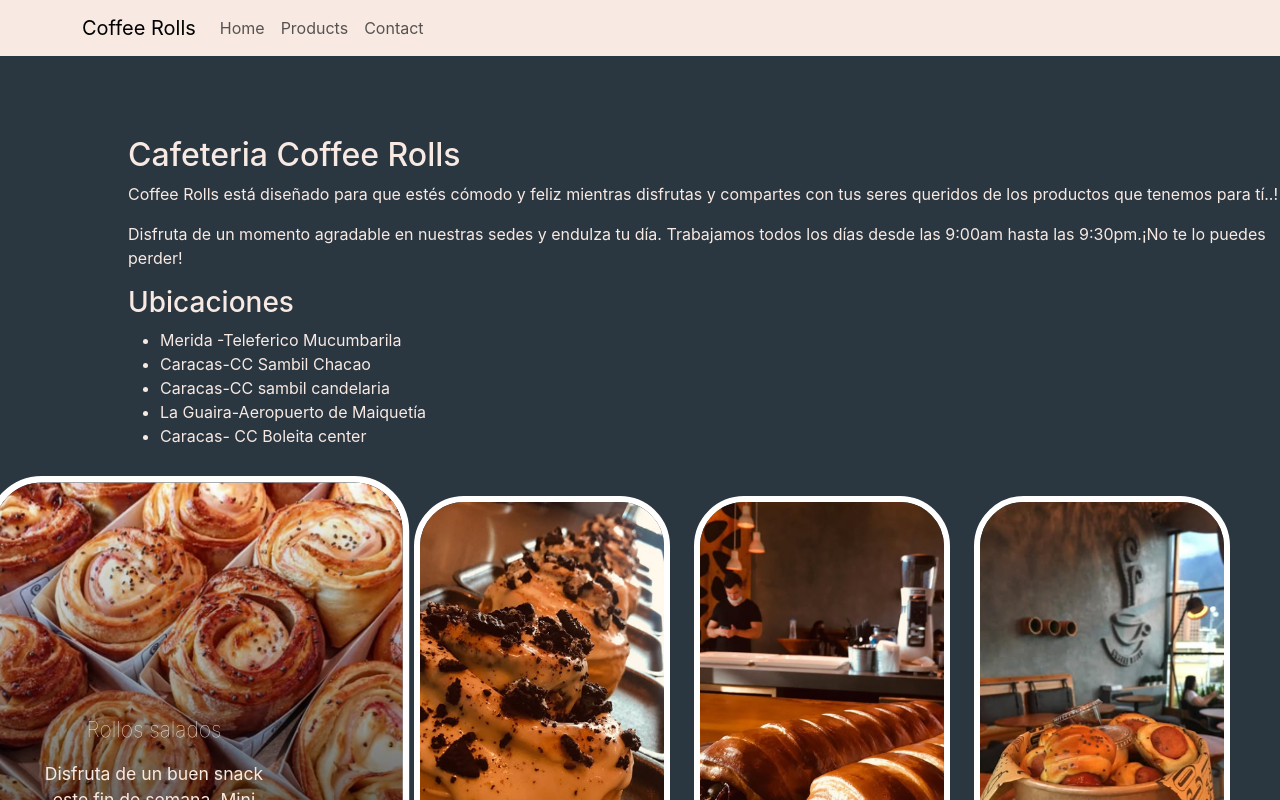
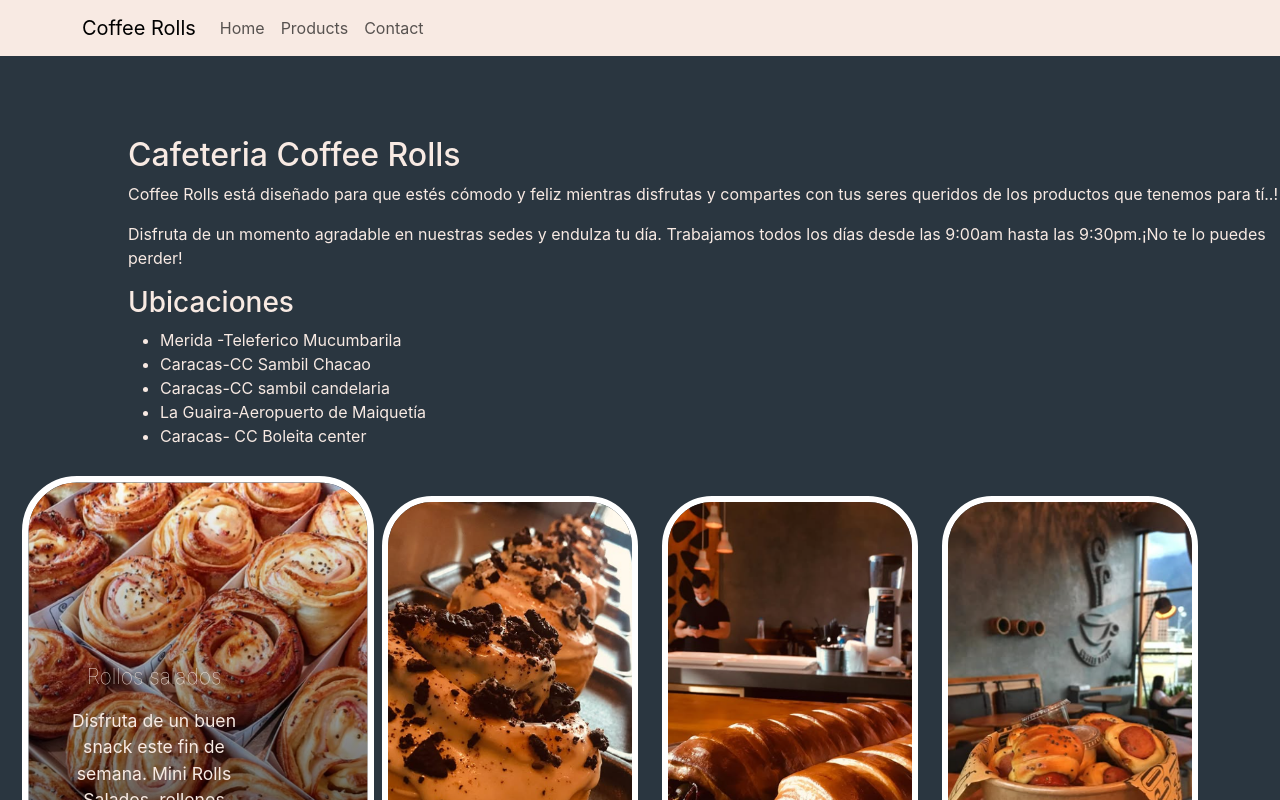
Before and after one commit to GenesisUVM/Coffee_rolls, a React (Create React App) app in the folder coffee_roll/: page / in a window 1280 px wide. In both pictures the pointer is over the item 173 px from the left and 695 px from the top of the page. Shown: the top 800 px of the page. Built offline with nearby package versions, Linux system fonts and the light colour scheme.

Commit message:
cambios ultimos

```diff
--- a/coffee_roll/src/componentes/Galeria.css
+++ b/coffee_roll/src/componentes/Galeria.css
@@ -100,7 +100,7 @@
 
     }
     .contenedorGaleria li:hover{
-        flex: 0 0 30vw;
+        flex: 0 0 25vw;
 
     }
     .contenedorGaleria:hover{
--- a/coffee_roll/src/paginas/paginas.css
+++ b/coffee_roll/src/paginas/paginas.css
@@ -1,7 +1,7 @@
 body{
     background: #2A3640;
 }
-/*Estilos pagina LandingPage*/
+
 .home,.promociones, .reseñas{
     display: flex;
     flex-direction: column;
@@ -9,13 +9,14 @@
 
 }
 
-
+/*Estilos pagina LandingPage*/
 .contenedor{
     position: relative;
     flex: 1;
     top: 5rem;
     left: 10%;
     width: 90%;
+    margin-bottom: 3rem;
 }
 .contenedor span{
     padding: 0 5rem 0 0 ;
```
